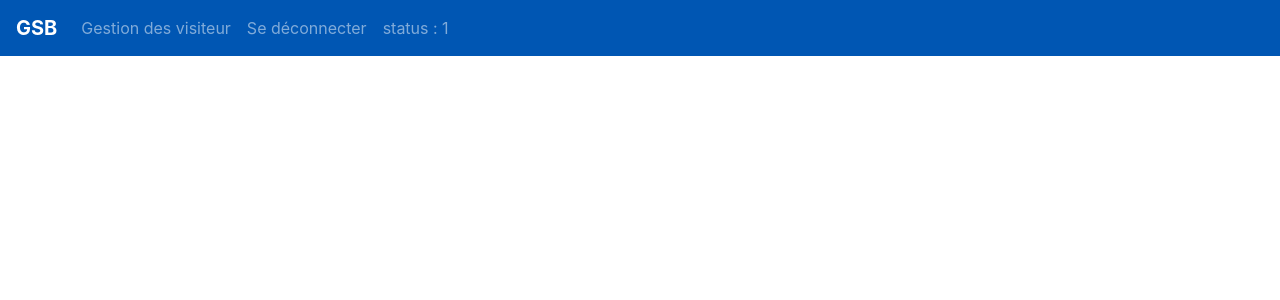
After one commit to vbellec/GSB-Frais, a PHP site: page /php/accueil.php in a window 1280 px wide. The commit adds this page. Shown: the top 300 px of the page. Run offline with PHP 8.4, Linux system fonts and the light colour scheme; the visitor is signed in with stand-in values (Sample User, id 1).

Commit message:
connexion/deconnexion

```diff
--- a/css/default.css
+++ b/css/default.css
@@ -4,3 +4,6 @@
 .gras {
     font-weight:bold;
 }
+.index {
+    padding-top:50px;
+}
--- /dev/null
+++ b/php/accueil.php
@@ -0,0 +1,63 @@
+<?php @session_start();
+    echo $_SESSION['connect'];
+?>
+<html>
+	<head>
+		<meta name="viewport" content="width=device-width, initial-scale=1">
+		<meta name="keywords" content="footer, links, icons">
+		<meta http-equiv="X-UA-Compatible" content="IE=edge">
+		<meta http-equiv="Content-Type" content="text/html" charset="utf-8" />
+		<title>
+			GSB - Galaxy Swiss Bourdin
+		</title>
+		<link rel="stylesheet" href="../css/bootstrap.css">
+		<link rel="stylesheet" href="../css/default.css">
+        <script src="../js/jquery.js"></script>
+		<script src="../js/bootstrap.js"></script>
+    </head>
+    <body>
+        <nav class="navbar navbar-expand-lg navbar-dark bg-bleu fixed-top">
+            <a class="navbar-brand" href="#">
+                <span class="gras">GSB</span>
+            </a>
+            <button class="navbar-toggler" type="button" data-toggle="collapse" data-target="#navbarSupportedContent" aria-controls="navbarSupportedContent" aria-expanded="false" aria-label="Toggle navigation">
+                <span class="navbar-toggler-icon"></span>
+            </button>
+            <div class="collapse navbar-collapse" id="navbarSupportedContent">
+                <ul class="navbar-nav mr-auto mt-2 mt-lg-0">
+                    <?php
+                        if ($_SESSION['connect'] == 0) {
+                    ?>
+                    <li class="nav-item">
+                        <a class="nav-link" href="#">Gestion des visiteur</a>
+                    </li>
+                    <li class="nav-item">
+                        <a class="nav-link" href="#">Gestion des utilisateurs</a>
+                    </li>
+                    <?php
+                        } elseif ($_SESSION['connect'] == 1) {
+                    ?>
+                    <li class="nav-item">
+                        <a class="nav-link" href="#">Gestion des visiteur</a>
+                    </li>
+                    <?php
+                        } else { ?>
+                    <li class="nav-item">
+                        <a class="nav-link" href="#">Gestion des utilisateurs</a>
+                    </li>
+                    <?php
+                        }
+                    ?>
+                    <li class="nav-item">
+                        <a class="nav-link" href="deconnexion.php">
+                            Se déconnecter
+                        </a>
+                    </li>
+                    <li class="nav-item">
+                        <a class="nav-link">status : <?php echo $_SESSION['connect']; ?></a>
+                    </li>
+                </ul>
+            </div>
+        </nav>
+    </body>
+</html>
--- /dev/null
+++ b/php/deconnexion.php
@@ -0,0 +1,5 @@
+<<?php @session_start();
+
+    echo "<script>document.location.replace(\"../index.php\");</script>";
+
+    session_destroy();
```
Also changed, not shown: index.php (+22 -20 lines), php/connexion.php (added, +43 -0 lines), php/connexion_db.php (added, +7 -0 lines).
